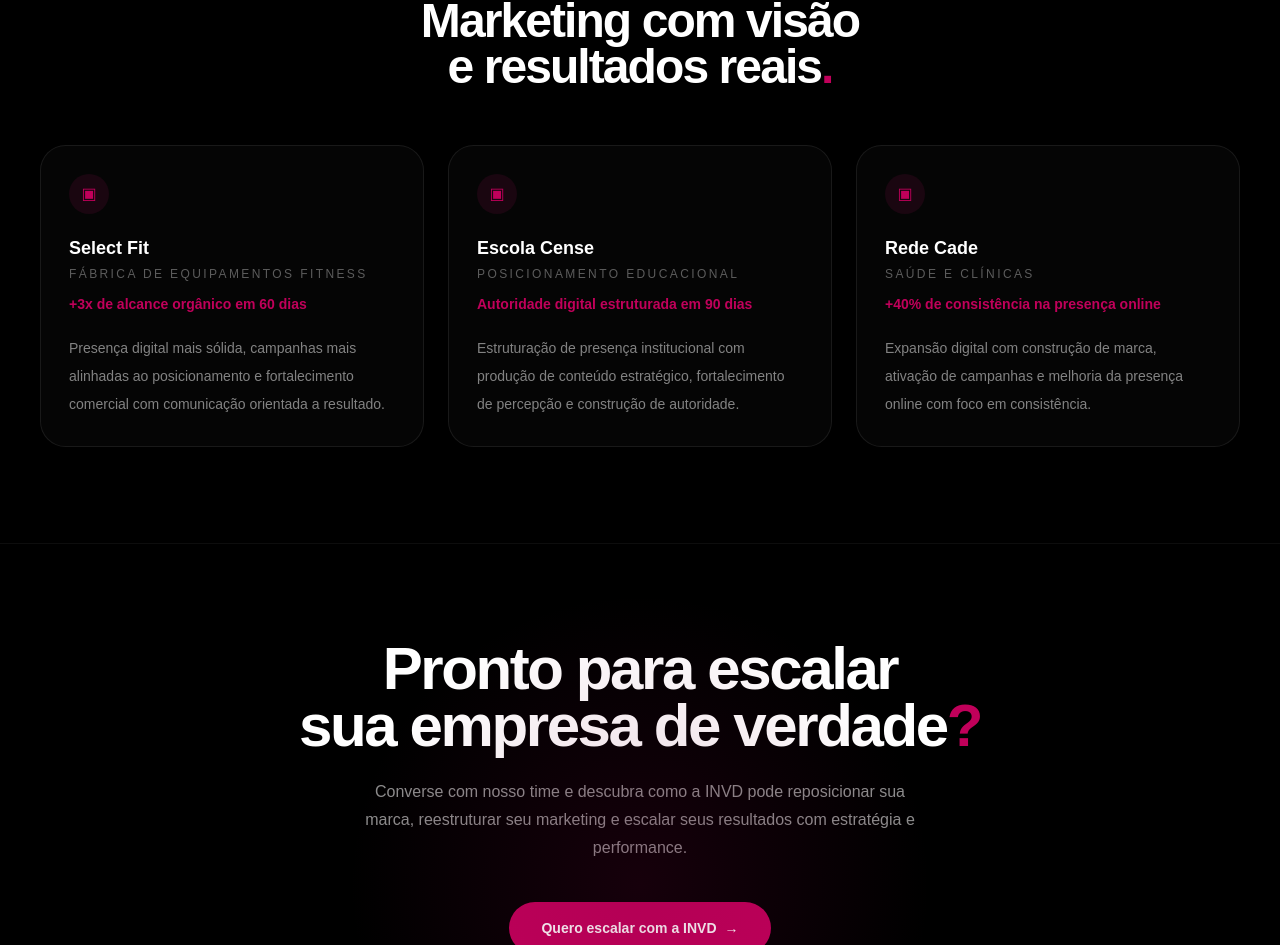
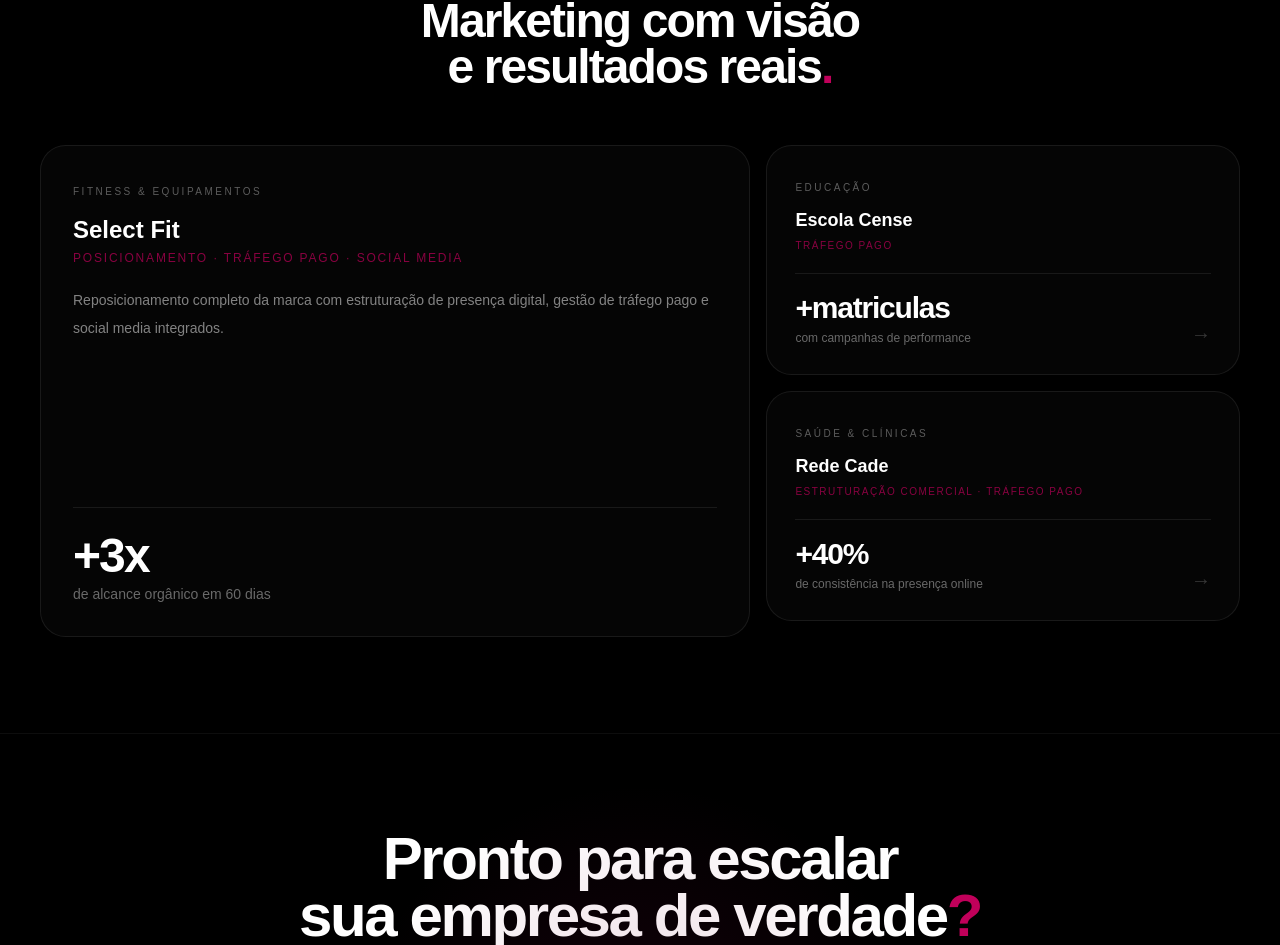
Before and after one commit to INVDGROUP/invd-site, a Next.js app: page / in a window 1280 px wide. Shown: the part 4073-5018 px from the top of the page. Built offline with nearby package versions, Linux system fonts and the light colour scheme.

Commit message:
Update page.tsx

```diff
--- a/app/page.tsx
+++ b/app/page.tsx
@@ -87,24 +87,33 @@
   const cases = [
     {
       title: "Select Fit",
-    subtitle: "Fábrica de equipamentos fitness",
-    metric: "+3x de alcance orgânico em 60 dias",
-    text: "Presença digital mais sólida, campanhas mais alinhadas ao posicionamento e fortalecimento comercial com comunicação orientada a resultado.",
+      subtitle: "Fitness & Equipamentos",
+      service: "Posicionamento · Tráfego Pago · Social Media",
+      metric: "+3x",
+      metricLabel: "de alcance orgânico em 60 dias",
+      text: "Reposicionamento completo da marca com estruturação de presença digital, gestão de tráfego pago e social media integrados.",
       link: "https://instagram.com/selectfit_",
+      featured: true,
     },
     {
       title: "Escola Cense",
-    subtitle: "Posicionamento educacional",
-    metric: "Autoridade digital estruturada em 90 dias",
-    text: "Estruturação de presença institucional com produção de conteúdo estratégico, fortalecimento de percepção e construção de autoridade.",
+      subtitle: "Educação",
+      service: "Tráfego Pago",
+      metric: "+matriculas",
+      metricLabel: "com campanhas de performance",
+      text: "Campanhas de tráfego pago focadas em geração de matrículas com otimização contínua de custo por aquisição.",
       link: "https://instagram.com/escolacence",
+      featured: false,
     },
     {
       title: "Rede Cade",
-    subtitle: "Saúde e clínicas",
-    metric: "+40% de consistência na presença online",
-    text: "Expansão digital com construção de marca, ativação de campanhas e melhoria da presença online com foco em consistência.",
+      subtitle: "Saúde & Clínicas",
+      service: "Estruturação Comercial · Tráfego Pago",
+      metric: "+40%",
+      metricLabel: "de consistência na presença online",
+      text: "Estruturação do processo comercial integrado com campanhas de tráfego pago e fortalecimento da presença digital.",
       link: "https://instagram.com/redecadeoficial",
+      featured: false,
     },
   ];
 
@@ -446,30 +455,52 @@
             </h2>
           </div>
 
-          <div className="mt-14 grid gap-6 md:grid-cols-3">
-            {cases.map((item) => (
+          <div className="mt-14 grid gap-4 md:grid-cols-[1.4fr_1fr] lg:grid-cols-[1.5fr_1fr]">
+            {cases.filter(c => c.featured).map(item => (
               <a
                 key={item.title}
                 href={item.link}
                 target="_blank"
                 rel="noreferrer"
-                className="rounded-[1.6rem] border border-white/8 bg-white/[0.02] p-7 transition hover:border-[#C0005A]/50 hover:-translate-y-1 block"
+                className="group relative rounded-[1.6rem] border border-white/8 bg-white/[0.02] p-8 transition hover:border-[#C0005A]/50 flex flex-col justify-between row-span-2"
               >
-                <div className="mb-5 flex h-10 w-10 items-center justify-center rounded-full bg-[#1A0610] text-[#C0005A]">
-                  ▣
+                <div>
+                  <span className="text-[10px] uppercase tracking-[0.25em] text-white/35">{item.subtitle}</span>
+                  <h3 className="mt-3 text-2xl font-bold text-white">{item.title}</h3>
+                  <p className="mt-1 text-xs uppercase tracking-[0.15em] text-[#C0005A]/70">{item.service}</p>
+                  <p className="mt-5 text-sm leading-7 text-white/50">{item.text}</p>
                 </div>
-                <h3 className="text-lg font-bold">{item.title}</h3>
-                <p className="mt-1 text-xs uppercase tracking-[0.2em] text-white/35">
-                  {item.subtitle}
-                </p>
-                <p className="mt-3 text-sm font-bold text-[#C0005A]">
-                  {item.metric}
-                </p>
-                <p className="mt-5 text-sm leading-7 text-white/50">
-                  {item.text}
-                </p>
+                <div className="mt-8 border-t border-white/8 pt-6">
+                  <span className="block text-5xl font-black text-white tracking-[-0.04em]">{item.metric}</span>
+                  <span className="block text-sm text-white/40 mt-1">{item.metricLabel}</span>
+                </div>
               </a>
             ))}
+
+            <div className="flex flex-col gap-4">
+              {cases.filter(c => !c.featured).map(item => (
+                <a
+                  key={item.title}
+                  href={item.link}
+                  target="_blank"
+                  rel="noreferrer"
+                  className="group rounded-[1.6rem] border border-white/8 bg-white/[0.02] p-7 transition hover:border-[#C0005A]/50 flex flex-col justify-between"
+                >
+                  <div>
+                    <span className="text-[10px] uppercase tracking-[0.25em] text-white/35">{item.subtitle}</span>
+                    <h3 className="mt-2 text-lg font-bold text-white">{item.title}</h3>
+                    <p className="mt-1 text-[10px] uppercase tracking-[0.15em] text-[#C0005A]/70">{item.service}</p>
+                  </div>
+                  <div className="mt-5 border-t border-white/8 pt-4 flex items-end justify-between">
+                    <div>
+                      <span className="block text-3xl font-black text-white tracking-[-0.04em]">{item.metric}</span>
+                      <span className="block text-xs text-white/40 mt-1">{item.metricLabel}</span>
+                    </div>
+                    <span className="text-white/20 group-hover:text-[#C0005A] transition text-xl">→</span>
+                  </div>
+                </a>
+              ))}
+            </div>
           </div>
         </div>
       </section>
```
Lines whose indentation alone changed are shown as unchanged.
